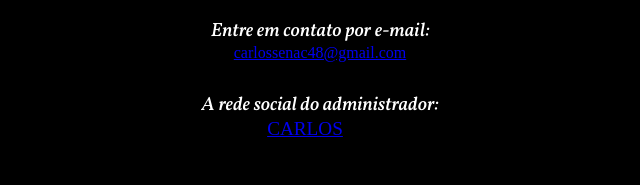
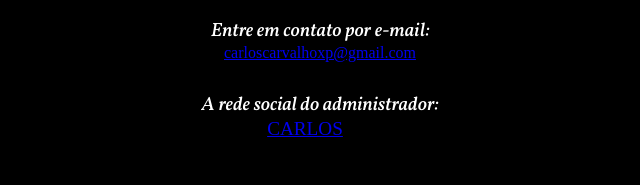
Before and after one commit to EduardoCECS/Projeto-de-Bijuteria, a plain HTML site: page index.html in a window 1280 px wide. Shown: the part 3574-3759 px from the top of the page, 320-960 px from the left. Drawn offline with Linux system fonts and the light colour scheme; a web font is replaced by a local one.

Commit message:
Update index.html

```diff
--- a/index.html
+++ b/index.html
@@ -270,7 +270,7 @@
 
 	<div class="text-link">
 	<p style="color: white;">Entre em contato por e-mail:</p>
-	<a  href="mailto:carloscarvalhoxp@gmail.com?subject=Horário de e-mail&body=O horario que eu olho meus email e sempre 10:00 ate 20:00 horas.">carlossenac48@gmail.com</a>
+	<a  href="mailto:carloscarvalhoxp@gmail.com?subject=Horário de e-mail&body=O horario que eu olho meus email e sempre 10:00 ate 20:00 horas.">carloscarvalhoxp@gmail.com</a>
 	</div>
 
 	<p style="color: white;">A rede social do administrador:</p>
```
